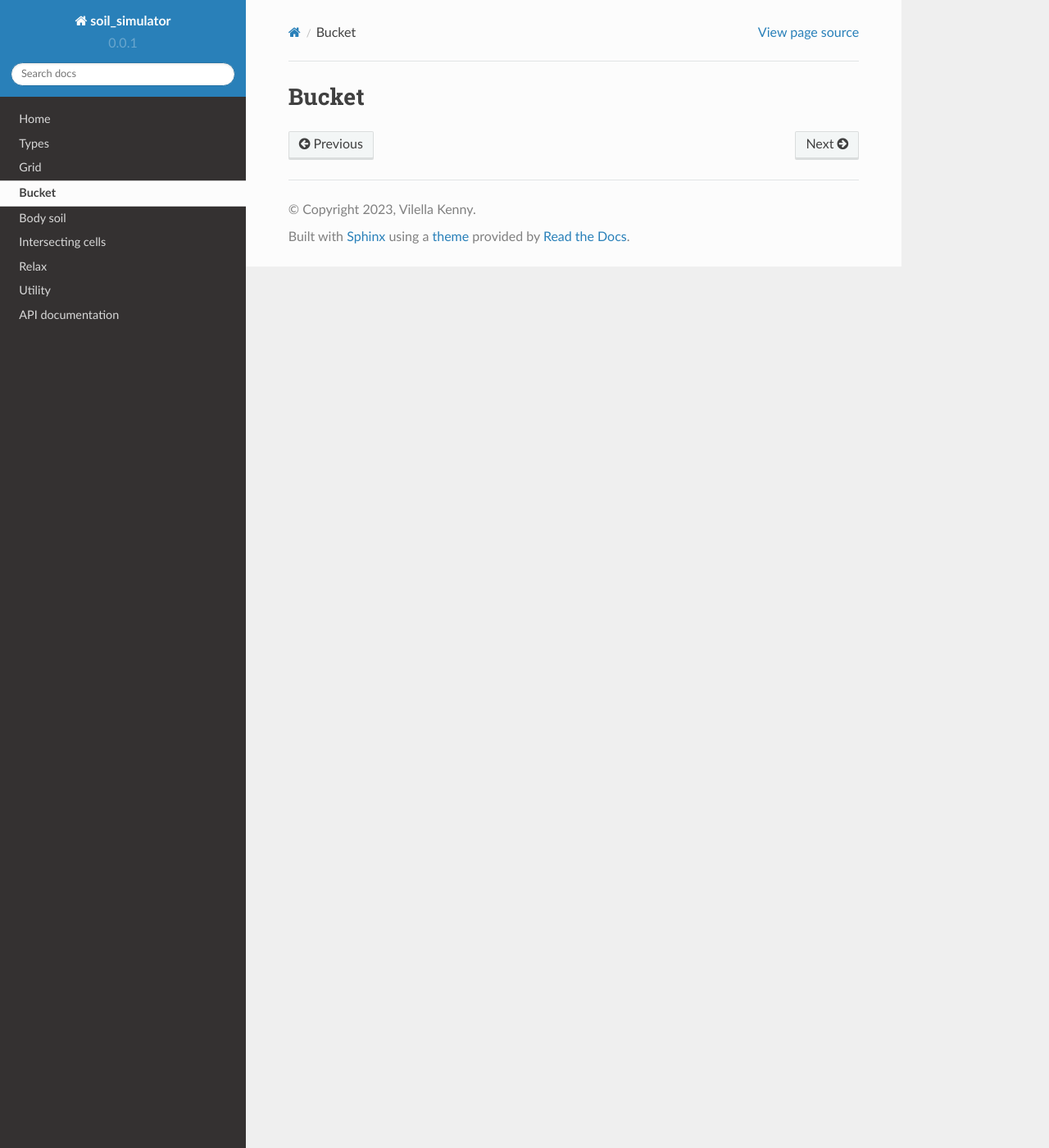
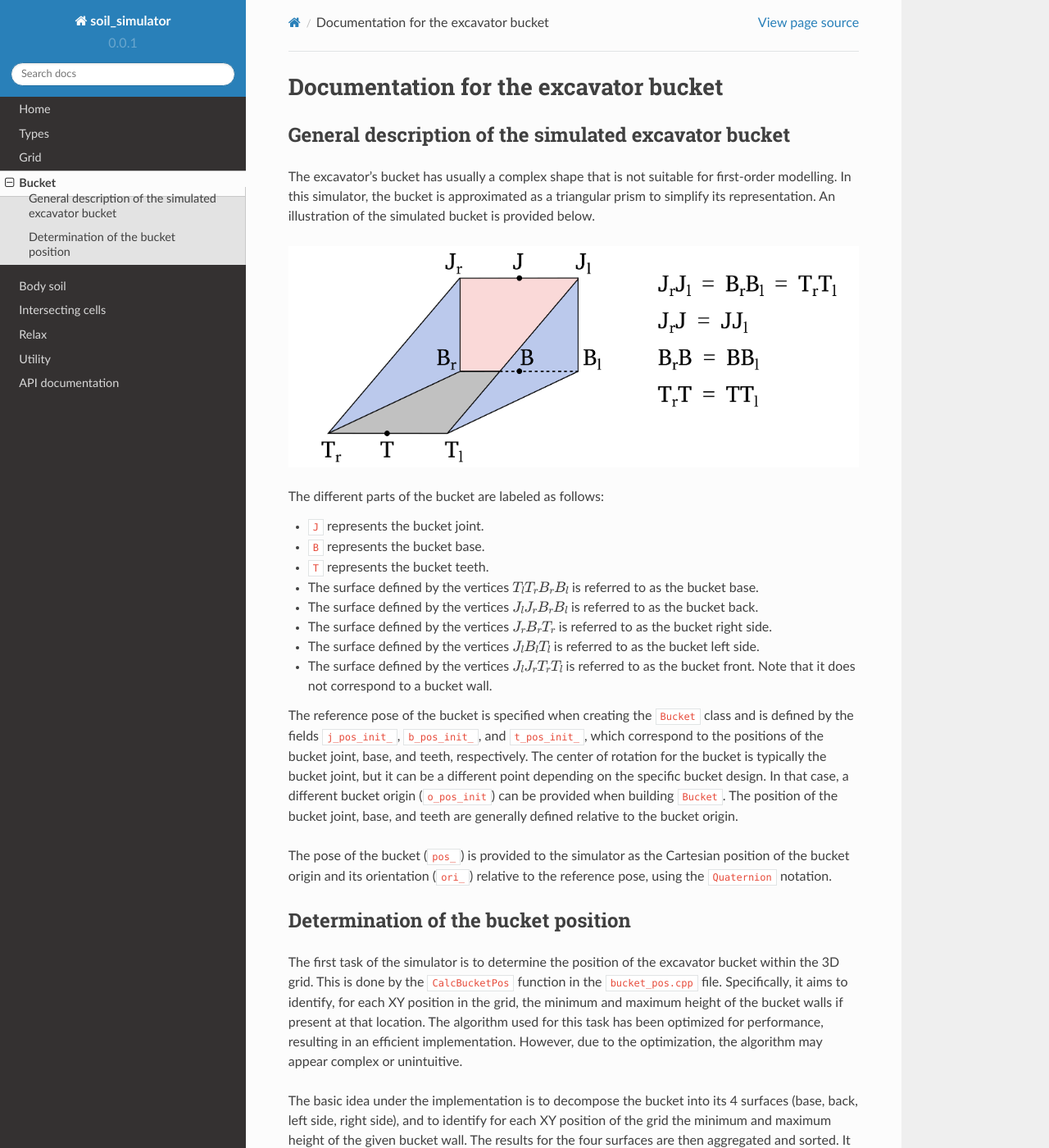
Before and after one commit to KennyVilella/soil_dynamics_cpp, a Sphinx documentation site: the page built from docs/bucket.rst, in a window 1280 px wide and 1400 px high. Shown: the whole window at 82% size. Built offline with Sphinx 7.4.7 and the Read the Docs theme 2.0.0, drawn with Linux system fonts in a browser that asks for light colours; some of the changed text lies outside the part shown.

Commit message:
Add documentation about simulated bucket (#52)
# Description
- Added documentation about simulated bucket
- Added custom css to improve formatting of list
- Fixed formatting of grid documentation

```diff
--- /dev/null
+++ b/docs/_static/custom.css
@@ -0,0 +1,3 @@
+/* Changes margin before and after list
+   The !important property is needed to override the default property */
+ul { margin-top: -12px; margin-bottom: 12px !important;}
--- a/docs/bucket.rst
+++ b/docs/bucket.rst
@@ -1,4 +1,60 @@
 .. _bucket:
 
-Bucket
-======
+Documentation for the excavator bucket
+======================================
+
+General description of the simulated excavator bucket
+-----------------------------------------------------
+
+The excavator's bucket has usually a complex shape that is not suitable for first-order modelling.
+In this simulator, the bucket is approximated as a triangular prism to simplify its representation.
+An illustration of the simulated bucket is provided below.
+
+.. image:: _asset/bucket.png
+
+The different parts of the bucket are labeled as follows:
+
+* :code:`J` represents the bucket joint.
+* :code:`B` represents the bucket base.
+* :code:`T` represents the bucket teeth.
+* The surface defined by the vertices :math:`T_lT_rB_rB_l` is referred to as the bucket base.
+* The surface defined by the vertices :math:`J_lJ_rB_rB_l` is referred to as the bucket back.
+* The surface defined by the vertices :math:`J_rB_rT_r` is referred to as the bucket right side.
+* The surface defined by the vertices :math:`J_lB_lT_l` is referred to as the bucket left side.
+* The surface defined by the vertices :math:`J_lJ_rT_rT_l` is referred to as the bucket front. Note that it does not correspond to a bucket wall.
+
+The reference pose of the bucket is specified when creating the :code:`Bucket` class and is defined by the fields :code:`j_pos_init_`, :code:`b_pos_init_`, and :code:`t_pos_init_`, which correspond to the positions of the bucket joint, base, and teeth, respectively.
+The center of rotation for the bucket is typically the bucket joint, but it can be a different point depending on the specific bucket design.
+In that case, a different bucket origin (:code:`o_pos_init`) can be provided when building :code:`Bucket`.
+The position of the bucket joint, base, and teeth are generally defined relative to the bucket origin.
+
+The pose of the bucket (:code:`pos_`) is provided to the simulator as the Cartesian position of the bucket origin and its orientation (:code:`ori_`) relative to the reference pose, using the :code:`Quaternion` notation.
+
+Determination of the bucket position
+------------------------------------
+
+The first task of the simulator is to determine the position of the excavator bucket within the 3D grid.
+This is done by the :code:`CalcBucketPos` function in the :code:`bucket_pos.cpp` file.
+Specifically, it aims to identify, for each XY position in the grid, the minimum and maximum height of the bucket walls if present at that location.
+The algorithm used for this task has been optimized for performance, resulting in an efficient implementation.
+However, due to the optimization, the algorithm may appear complex or unintuitive.
+
+The basic idea under the implementation is to decompose the bucket into its 4 surfaces (base, back, left side, right side), and to identify for each XY position of the grid the minimum and maximum height of the given bucket wall.
+The results for the four surfaces are then aggregated and sorted.
+It is then straightforward to determine for each XY position the minimum and maximum height of the bucket using this information.
+Although a different implementation is present for the rectangular surfaces (base and back) and for the triangular surfaces (left and right side), the algorithm is almost identical.
+
+The position of the bucket wall is determined using a three-steps process:
+
+* Each XY position within the bounding box of the bucket wall is decomposed into the reference vectors of the considered surface.
+  This allows to easily determine whether a given XY position falls inside or outside the projection of the bucket wall into the horizontal plane.
+* For each XY position (:code:`ii`, :code:`jj`) within the projection of the bucket wall into the horizontal plane, the height of the bucket wall at the cell corner (:code:`ii + 0.5`, :code:`jj + 0.5`) is calculated and added to the tally.
+  By iterating over all the cells, the algorithm ensures that the height of the bucket is calculated at the 4 corners of each cell within the projection of the bucket wall into the horizontal plane.
+  This is crucial because the minimum and maximum height of a plane intersecting laterally a cell is occurring necessarily at one of the cell's corner.
+* An issue of this algorithm is that it does not handle the case where the bucket wall is either not fully intersecting the cell or intersecting vertically the cell.
+  Those cases are handled separately by identifying all the cells where the edges of the bucket wall are located.
+
+The algorithm to identify all the cells that lie on the edge of a bucket wall follow the implementations proposed by Amanatides and Woo in the article "A Fast Voxel Traversal Algorithm for Ray Tracing".
+The reader is invited to read this article for a detailed explanation of the algorithm, here only a general description will be given.
+In this implementation, the gradient of the straight line is used to determine how long it is necessary to travel along the line before to cross a cell boundary in the three directions.
+Knowing this information, it is then possible to travel along the line while identifying all the cell boundaries that are crossed.
--- a/docs/conf.py
+++ b/docs/conf.py
@@ -40,6 +40,8 @@ breathe_projects_source = {
 
 templates_path = ["_templates"]
 html_theme = "sphinx_rtd_theme"
+html_static_path = ["_static"]
+html_css_files = ["custom.css"]
 
 # Whitelist pattern for tags and branches used for multi-versioning
 smv_tag_whitelist = r"^v\d+\.\d+\.\d+$"
```
Also changed, not shown: docs/grid.rst (+6 -6 lines), docs/_asset/bucket.png (added).
